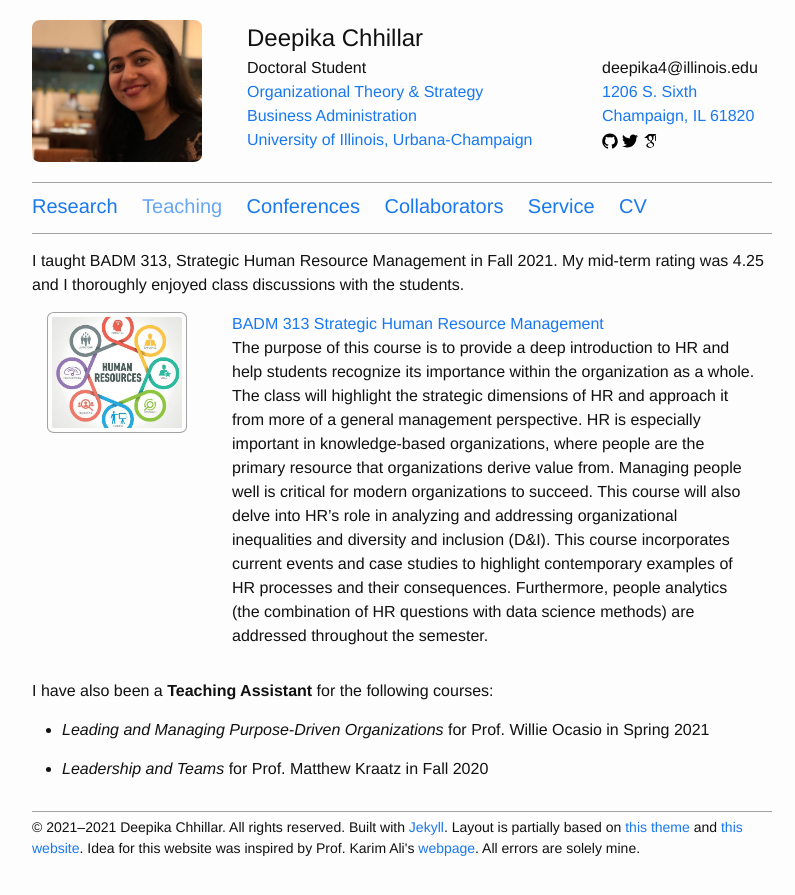
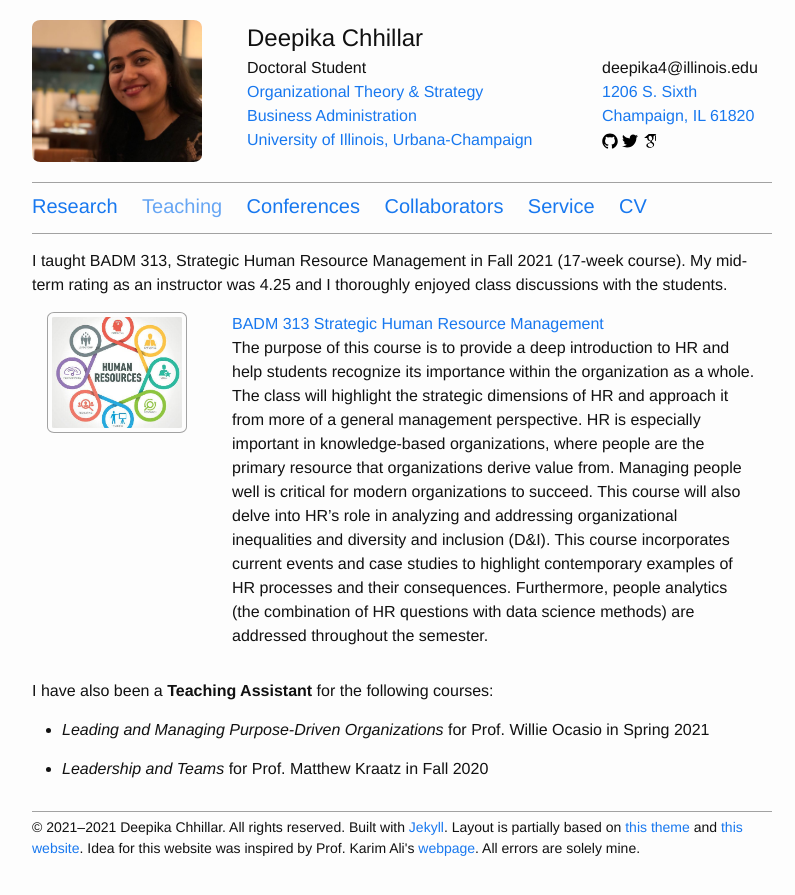
Before and after one commit to deepikachhillar/deepikachhillar.github.io, a Jekyll site: the page built from nav/teaching.md, in a window 1280 px wide. Shown: the top 895 px of the page, without its empty margins (238-1033 px from the left). Built offline with Jekyll 4.4.1, drawn with Linux system fonts in a browser that asks for light colours.

Commit message:
Update teaching.md

```diff
--- a/nav/teaching.md
+++ b/nav/teaching.md
@@ -5,7 +5,7 @@
 weight: 2
 group: teaching
 ---
-I taught BADM 313, Strategic Human Resource Management in Fall 2021. My mid-term rating was 4.25 and I thoroughly enjoyed class discussions with the students.
+I taught BADM 313, Strategic Human Resource Management in Fall 2021 (17-week course). My mid-term rating as an instructor was 4.25 and I thoroughly enjoyed class discussions with the students.
 
 {% for course in site.data.courses %}
 <div class="row" name="{{ course.id }}">
```
